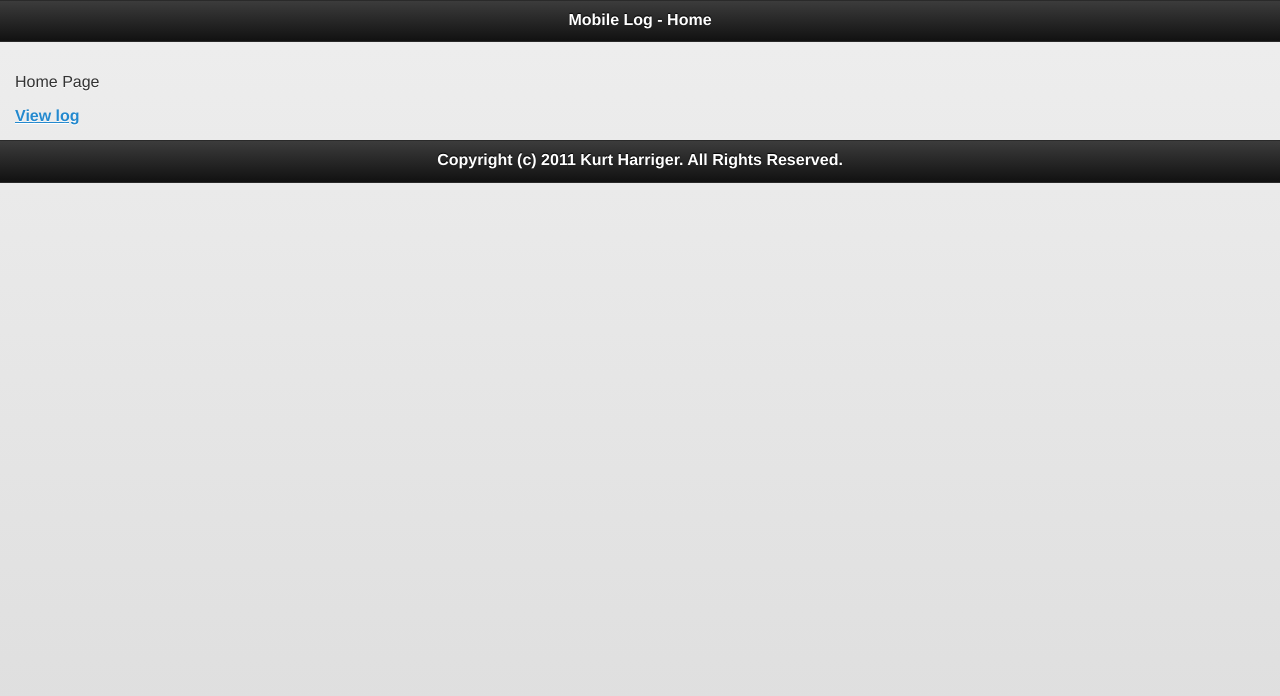
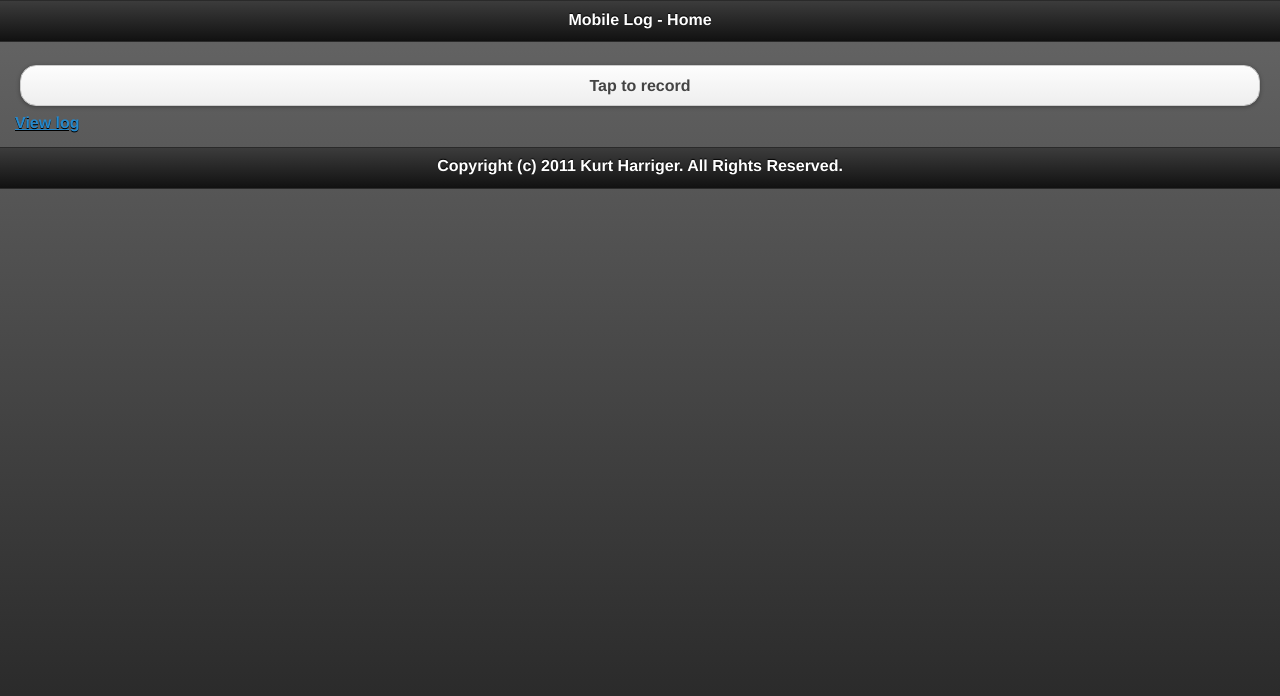
Before and after one commit to kurtharriger/mobile-log, a plain HTML site: page public/index.html in a window 1280 px wide. Drawn offline with Linux system fonts and the light colour scheme.

Commit message:
cleanup add button

```diff
--- a/public/index.html
+++ b/public/index.html
@@ -17,10 +17,12 @@
 	<script type="text/javascript" src="js/jquery.mobile-1.0b3pre.js"></script>
 </head>
 <body>
-	<section id="home" data-role="page">
+	<section id="home" data-role="page" data-theme="a" >
 		<header data-role="header"><h1>Mobile Log - Home</h1></header>
 		<div data-role="content">
-			<p>Home Page</p>
+
+                        <button>Tap to record</button>
+
                         <a href="#log">View log</a>
                 </div>
 		<footer data-role="footer">
```
Also changed, not shown: public/css/jquery.mobile-1.0b3pre.min.css (deleted), public/js/jquery.mobile-1.0b3pre.min.js (deleted), 1 other file.
